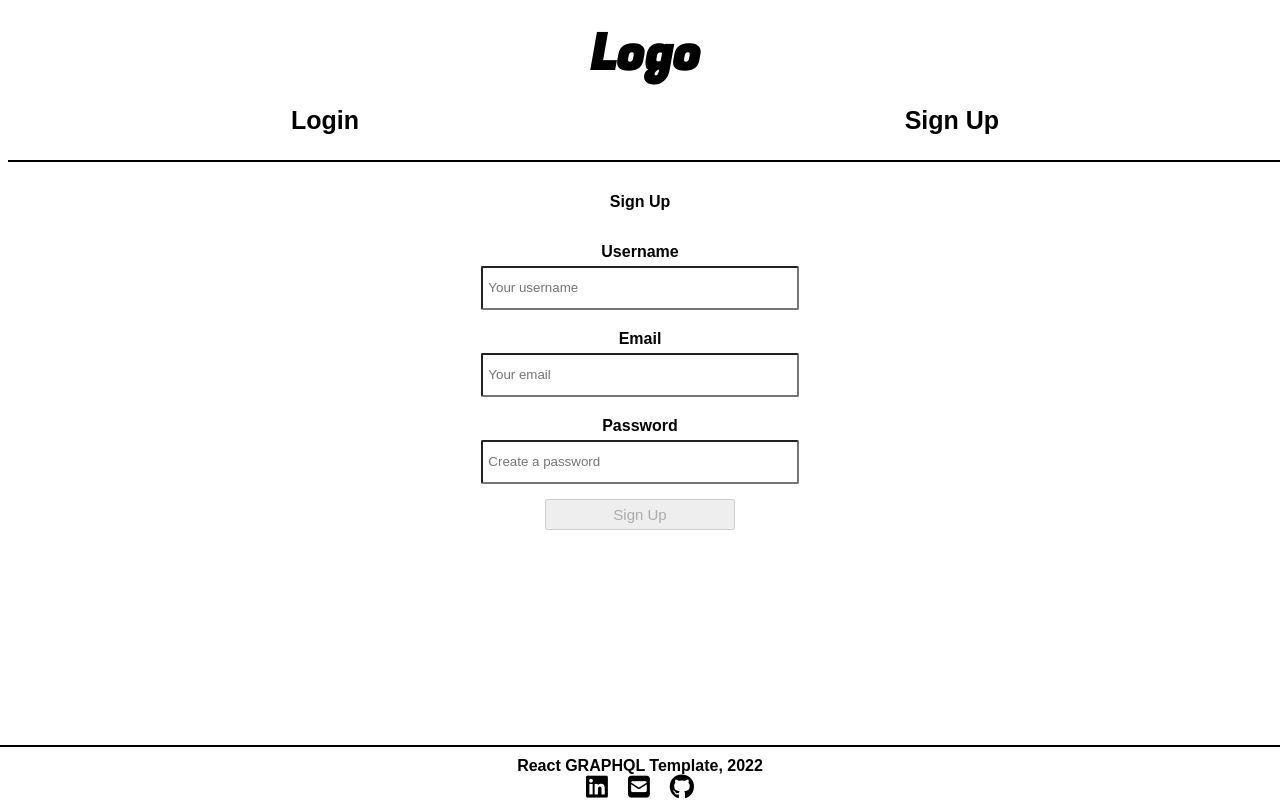
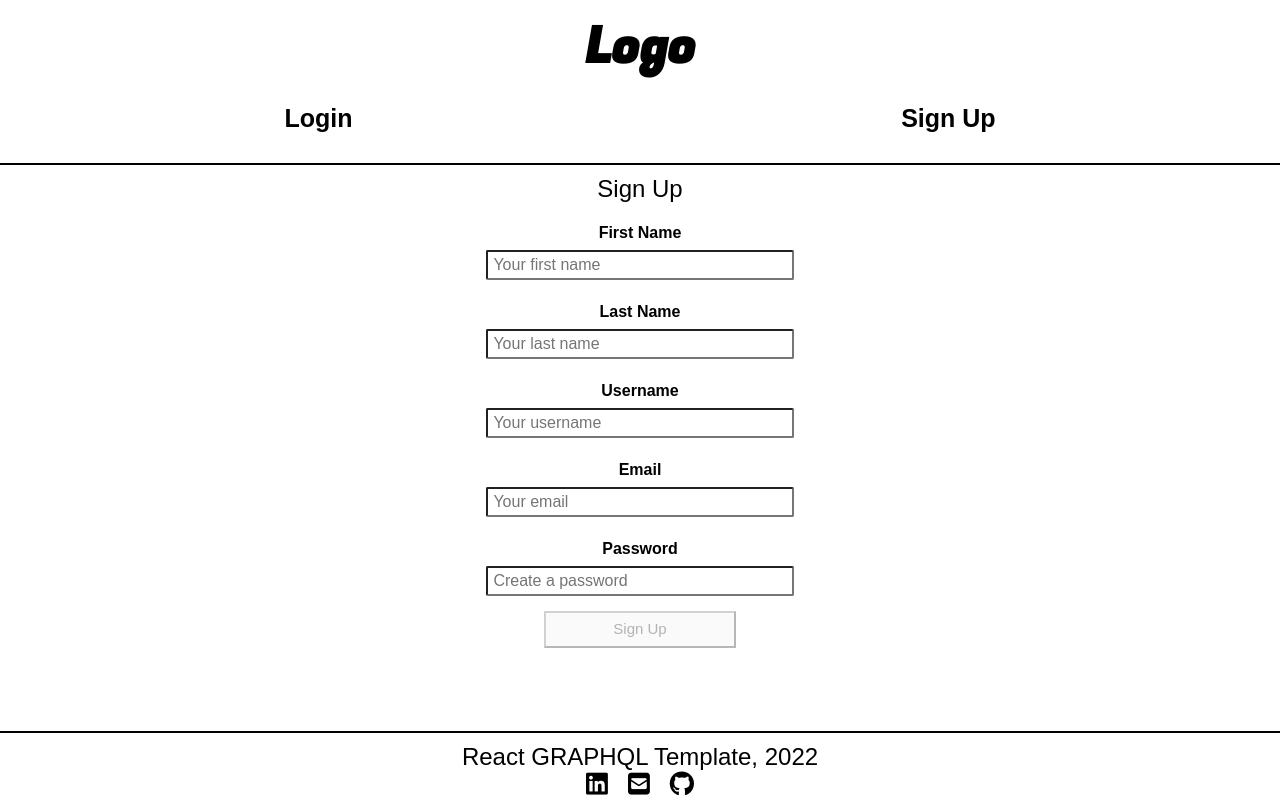
Before and after one commit to HobbaZ/React-Graphql-Template, a React (Create React App) app in the folder client/: page /signup in a window 1280 px wide. Built offline with nearby package versions, Linux system fonts and the light colour scheme.

Commit message:
Removed unneeded dependencies

```diff
--- a/client/package.json
+++ b/client/package.json
@@ -5,14 +5,18 @@
   "proxy": "http://localhost:3001/",
   "dependencies": {
     "@apollo/client": "^3.5.8",
+    "@fortawesome/fontawesome-svg-core": "^6.1.1",
+    "@fortawesome/free-solid-svg-icons": "^6.1.1",
+    "@fortawesome/react-fontawesome": "^0.2.0",
     "@testing-library/jest-dom": "^5.16.1",
     "@testing-library/react": "^12.1.2",
     "@testing-library/user-event": "^13.5.0",
+    "bootstrap": "^5.1.3",
     "dotenv": "^15.0.0",
     "graphql": "^15.0.0",
     "jwt-decode": "^3.1.2",
     "react": "^17.0.2",
-    "react-chartjs-2": "^4.0.1",
+    "react-bootstrap": "^2.4.0",
     "react-dom": "^17.0.2",
     "react-router-dom": "^5.2.0",
     "react-scripts": "5.0.0",
--- a/client/public/index.html
+++ b/client/public/index.html
@@ -15,21 +15,15 @@
     <script src="https://kit.fontawesome.com/4b926c6456.js" crossorigin="anonymous"></script>
 
     <link rel="manifest" href="%PUBLIC_URL%/manifest.json" />
-    <!--
-      Notice the use of %PUBLIC_URL% in the tags above.
-      It will be replaced with the URL of the `public` folder during the build.
-      Only files inside the `public` folder can be referenced from the HTML.
 
-      Unlike "/favicon.ico" or "favicon.ico", "%PUBLIC_URL%/favicon.ico" will
-      work correctly both with client-side routing and a non-root public URL.
-      Learn how to configure a non-root public URL by running `npm run build`.
-    -->
+    <!--icon kit link-->
+    <script src="https://kit.fontawesome.com/4b926c6456.js" crossorigin="anonymous"></script>
+
+    <!-- Bootstrap CSS -->
+    <link rel="stylesheet" href="https://cdn.jsdelivr.net/npm/bootstrap@4.3.1/dist/css/bootstrap.min.css" integrity="sha384-ggOyR0iXCbMQv3Xipma34MD+dH/1fQ784/j6cY/iJTQUOhcWr7x9JvoRxT2MZw1T" crossorigin="anonymous">
+
     <title>React GRAPHQL Template</title>
 
-
-
-    <!-- Global site tag (gtag.js) - Google Analytics -->
-    <script async src="https://www.googletagmanager.com/gtag/js?id=G-V9KN6ZSCRB"></script>
     <script>
       window.dataLayer = window.dataLayer || [];
       function gtag(){dataLayer.push(arguments);}
--- a/client/src/App.js
+++ b/client/src/App.js
@@ -11,9 +11,7 @@ import { BrowserRouter as Router, Route, Switch } from 'react-router-dom';
 import Profile from './pages/Profile';
 import Login from './pages/Login';
 import Signup from './pages/Signup';
-import SearchItems from './pages/SearchItems';
 import Home from './pages/Home';
-import SavedItems from './pages/SavedItems';
 import Footer from './components/Footer';
 import AppNavBar from './components/NavBar';
 
@@ -50,8 +48,6 @@ function App() {
 
           <Switch>
           <Route exact path='/' component={Home} />
-          <Route exact path='/search' component={SearchItems} />
-          <Route exact path='/saved' component={SavedItems} />
           <Route exact path='/profile' component={Profile} />
           <Route exact path='/login' component={Login} />
           <Route exact path='/signup' component={Signup} />
--- a/client/src/pages/Profile.js
+++ b/client/src/pages/Profile.js
@@ -38,7 +38,7 @@ function Greeting(props) {
   )
 }
 
-const Profile = () => {
+const Profile = (props) => {
   const { loading, data } = useQuery(QUERY_ME);
 
   const [ updateUser ] = useMutation(UPDATE_ME);
--- a/client/src/pages/Signup.js
+++ b/client/src/pages/Signup.js
@@ -61,7 +61,28 @@ const SignupForm = () => {
               </p>
             ) : (
       <Form validated={validated} onSubmit={handleFormSubmit}>
-        {/* show alert if server response is bad */}
+
+        <FormGroup>
+            <Label>First Name</Label>
+            <FormField
+            placeholder="Your first name"
+            name="firstname"
+            type="text"
+            value={userFormData.firstname}
+            onChange={handleInputChange}>
+            </FormField>
+        </FormGroup>
+
+        <FormGroup>
+            <Label>Last Name</Label>
+            <FormField
+            placeholder="Your last name"
+            name="lastname"
+            type="text"
+            value={userFormData.lastname}
+            onChange={handleInputChange}>
+            </FormField>
+        </FormGroup>
 
         <FormGroup>
             <Label>Username</Label>
```
Also changed, not shown: 1 other file (tests, documents, lock files or other folders).
